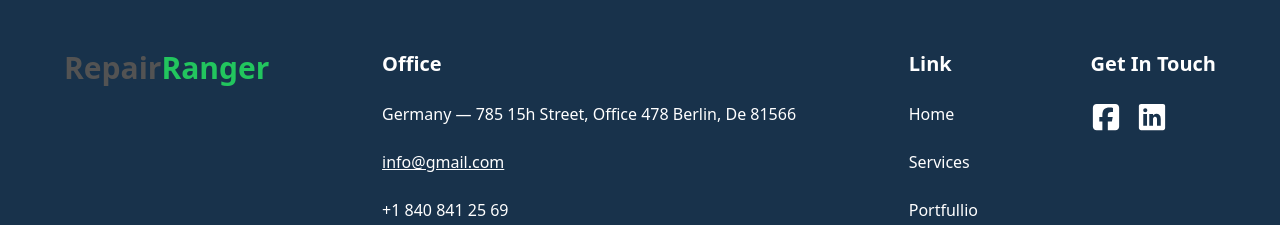
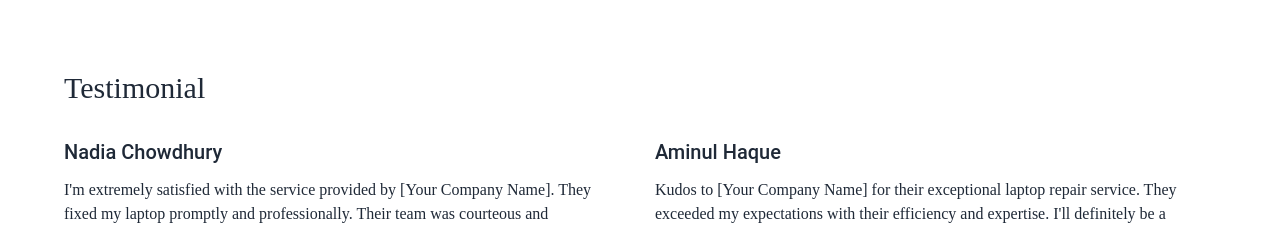
Before and after one commit to mydul62/repaire_ranger, a React (Vite) app: page / in a window 1280 px wide. Shown: the part 2558-2783 px from the top of the page. Built offline with nearby package versions, Linux system fonts and the light colour scheme; no server answers.

Commit message:
added testimonial section

```diff
--- a/src/pages/home/Home.jsx
+++ b/src/pages/home/Home.jsx
@@ -1,5 +1,6 @@
 import Carousel from "./components/Carousel/Carousel";
 import PopularServices from "./components/PopularService/PopularServices";
+import Testimonial from "./components/Testimonial/Testimonial";
 import WeRepaire from "./components/WeRepaire/WeRepaire";
 import WhyChoice from "./components/WhyChoice/WhyChoice";
 
@@ -10,7 +11,10 @@ const Home = () => {
       <WeRepaire></WeRepaire>
       <PopularServices></PopularServices>
       <WhyChoice></WhyChoice>
-    </div>
+      <div className="">
+      <Testimonial></Testimonial>
+      </div>
+     </div>
   );
 };
 
--- a/src/pages/home/components/Navbar.jsx
+++ b/src/pages/home/components/Navbar.jsx
@@ -14,7 +14,7 @@ const Navbar = () => {
   const [show, setShow] = useState(false);
   const [search, setSearch] = useState(true);
   const [theme, setTheme] = useState(false);
-
+  const [searchData,setSearchData]=useState('')
 
   const handleLogOut = () => {
     logout();
@@ -45,7 +45,12 @@ const Navbar = () => {
     htmlElement.setAttribute("data-theme", theme ? "night" : "light");
   }, [theme]);
 
-
+  const handleSearch = (e)=>{
+    // e.prevemtDefault()
+    const dataValue = e.target.value;
+    setSearchData(dataValue)
+  }
+  console.log(searchData);
   const navlist = (
     <>
       <li>
@@ -270,7 +275,7 @@ const Navbar = () => {
         </div>
 
         <div className="max-w-[60%] mx-auto flex flex-col justify-center items-center mt-12">
-          <input
+          <input  onChange={handleSearch}
             type="text"
             placeholder="Type Words"
             className=" bg-transparent text-white font-bold text-2xl uppercase   outline-none   w-full py-4 "
--- a/src/pages/home/components/Testimonial/Testimonial.jsx
+++ b/src/pages/home/components/Testimonial/Testimonial.jsx
@@ -1,10 +1,115 @@
+import React, { useRef, useState } from "react";
+// Import Swiper React components
+import { Swiper, SwiperSlide } from "swiper/react";
 
-const Testimonial = () => {
+// Import Swiper styles
+import "swiper/css";
+import "swiper/css/pagination";
+import "./testimonial.css";
+// import required modules
+import { Autoplay, Pagination } from "swiper/modules";
+
+export default function Testimonial() {
   return (
-    <div>
+    <>
+      <div className="  bg-no-repeat bg-cover py-32">
+        <div className="max-w-6xl w-[90%] mx-auto ">
+          <div className=" pb-8">
+            <h2 className=" text-3xl font-medium font-Rancho ">Testimonial</h2>
+          </div>
+          <Swiper
+            slidesPerView={2}
+            spaceBetween={30}
+            pagination={{
+              clickable: true,
+            }}
+            autoplay={{
+              delay: 2500,
+              disableOnInteraction: false,
+            }}
+            modules={[Autoplay, Pagination]}
+            className="mySwiper "
+          >
+            <SwiperSlide>
+              <div className="space-y-3">
+                <h2 className="font-Roboto text-xl  font-medium">Sadia Rahman</h2>
+                <p className="font-Rancho">
+                  I'm delighted that [Your Company Name] has repaired my laptop
+                  quickly and skillfully. They were very efficient and
+                  well-organized. Thank you!
+                </p>
+              </div>
+            </SwiperSlide>
 
-    </div>
+            <SwiperSlide>
+              <div className="space-y-3">
+                <h2 className="font-Roboto text-xl font-medium">Rahim Islam</h2>
+                <p className="font-Rancho">
+                  I'm so pleased with [Your Company Name] for fixing my laptop
+                  without any hassle. Their team's management was excellent, and
+                  the expertise was top-notch. Thank you, no waiting!
+                </p>
+              </div>
+            </SwiperSlide>
+            <SwiperSlide>
+              <div className="space-y-3">
+                <h2 className="font-Roboto text-xl font-medium">Nadia Chowdhury</h2>
+                <p className="font-Rancho">
+                  I'm extremely satisfied with the service provided by [Your
+                  Company Name]. They fixed my laptop promptly and
+                  professionally. Their team was courteous and knowledgeable.
+                  Highly recommended!
+                </p>
+              </div>
+            </SwiperSlide>
+
+            <SwiperSlide>
+              <div className="space-y-3">
+                <h2 className="font-Roboto text-xl font-medium">Aminul Haque</h2>
+                <p className="font-Rancho">
+                  Kudos to [Your Company Name] for their exceptional laptop
+                  repair service. They exceeded my expectations with their
+                  efficiency and expertise. I'll definitely be a returning
+                  customer.
+                </p>
+              </div>
+            </SwiperSlide>
+
+            <SwiperSlide>
+              <div className="space-y-3">
+                <h2 className="font-Roboto text-xl font-medium">Tasnim Ahmed</h2>
+                <p className="font-Rancho">
+                  I'm grateful to [Your Company Name] for fixing my laptop
+                  quickly and effectively. Their team was friendly and
+                  professional throughout the process. Highly recommended!
+                </p>
+              </div>
+            </SwiperSlide>
+
+            <SwiperSlide>
+              <div className="space-y-3">
+                <h2 className="font-Roboto text-xl font-medium">Farhana Akter</h2>
+                <p className="font-Rancho">
+                  I had a wonderful experience with [Your Company Name]. They
+                  repaired my laptop with precision and care. Their customer
+                  service was excellent. Thank you!
+                </p>
+              </div>
+            </SwiperSlide>
+
+            <SwiperSlide>
+              <div className="space-y-3">
+                <h2 className="font-Roboto text-xl font-medium">Shahid Hasan</h2>
+                <p className="font-Rancho">
+                  Highly impressed with the professionalism and efficiency of
+                  [Your Company Name]. They fixed my laptop in no time and at a
+                  reasonable cost. Will definitely recommend!
+                </p>
+              </div>
+            </SwiperSlide>
+          </Swiper>
+        </div>
+      </div>
+    </>
   );
-};
-
-export default Testimonial;
+}
--- /dev/null
+++ b/src/pages/home/components/Testimonial/testimonial.css
@@ -0,0 +1,9 @@
+.swiper-pagination {
+  position: absolute;
+  text-align: bottom !important;
+  bottom: -10px !important;
+  transition: 300ms opacity;
+  transform: translate3d(0, 0, 0);
+  z-index: 10;
+  display: none !important;
+}
```
Also changed, not shown: src/index.css (line endings or trailing spaces).
